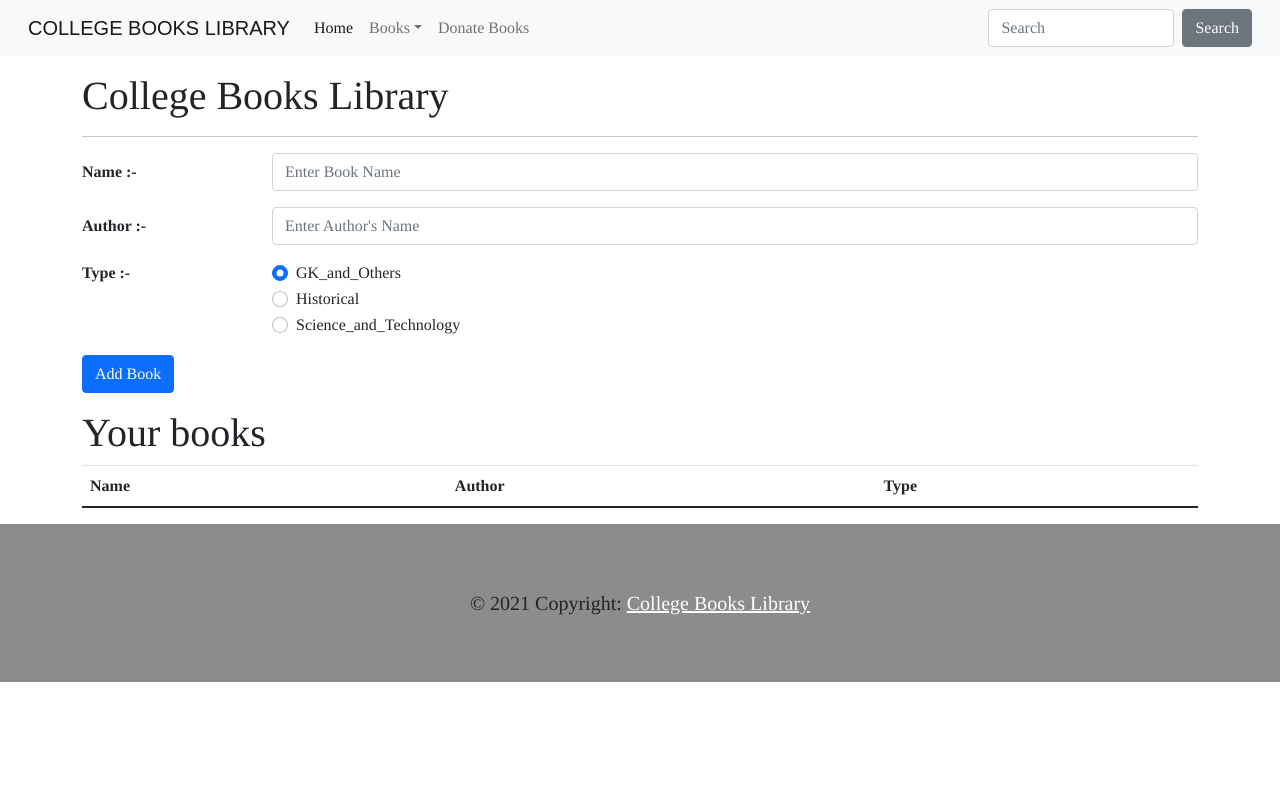
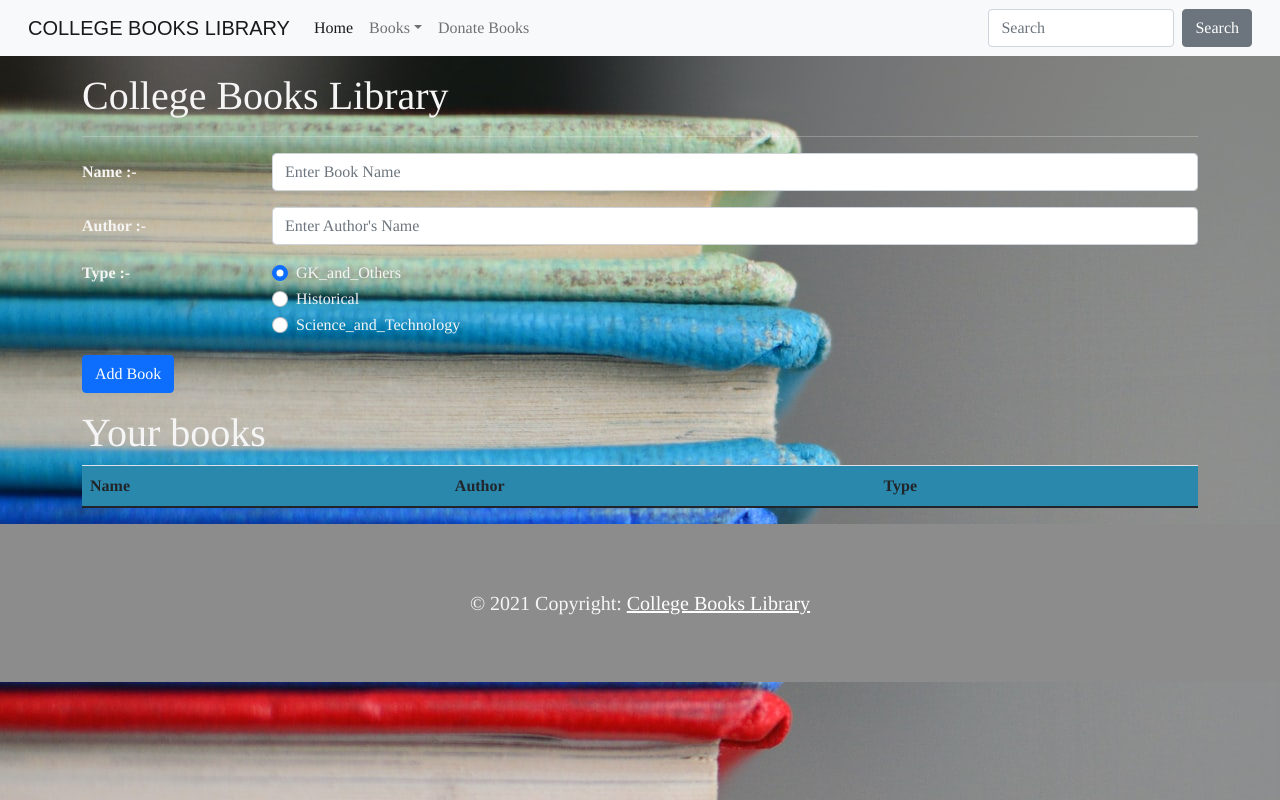
Before and after one commit to Gunesh0704/College-Books-Library, a plain HTML site: page index.html in a window 1280 px wide. Drawn offline with nearby package versions, Linux system fonts and the light colour scheme.

Commit message:
Add files via upload

```diff
--- a/index.html
+++ b/index.html
@@ -11,7 +11,7 @@
   <title>Welcome to College Books Library</title>
 </head>
 
-<body style="font-family: Times,Times New Roman,Georgia, serif;">
+<body style="font-family: Times,Times New Roman,Georgia, serif; background-image: url(CBL.jpg); color: whitesmoke; " >
   <nav class="navbar navbar-expand-lg navbar-light bg-light">
     <div class="container-fluid">
       <a class="navbar-brand" href="#" style="font-family: fantasy;">COLLEGE BOOKS LIBRARY</a>
@@ -119,10 +119,10 @@
       </div>
     </form>
 
-    <div id="table">
+    <div id="table" style="color: whitesmoke;">
       <h1>Your books</h1>
 
-      <table class="table table-hover">
+      <table class="table table-hover" style="background: #2A88AD;">
         <thead>
           <tr>
             <th scope="col">Name</th>
@@ -130,21 +130,20 @@
             <th scope="col">Type</th>
           </tr>
         </thead>
-        <tbody id='tableBody'></tbody>
+        <tbody id='tableBody'style="background:whitesmoke;">
+        </tbody>
       </table>
     </div>
   </div>
-
-
   <footer class="footer py-5" style="background-color:  #8c8c8c; font-size: 20px;">
     <div class="container">
-      <div class="row align-item-center">
-        <div class="footer-copyright text-center py-3">© 2021 Copyright:
-          <a href="#" style="color: white;"> College Books Library</a>
+        <div class="row align-item-center">
+            <div class="footer-copyright text-center py-3">© 2021 Copyright:
+                <a href="#" style="color: white;"> College Books Library</a>
+            </div>
         </div>
-      </div>
     </div>
-  </footer>
+</footer>
   <!-- jQuery first, then Popper.js, then Bootstrap JS -->
   <script src="index.js"></script>
   <script src="https://code.jquery.com/jquery-3.3.1.slim.min.js"
```
Also changed, not shown: Donate Books.html (+1 -1 lines), CBL.jpg (added).
